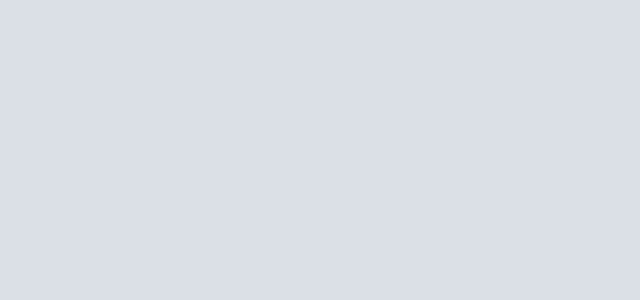
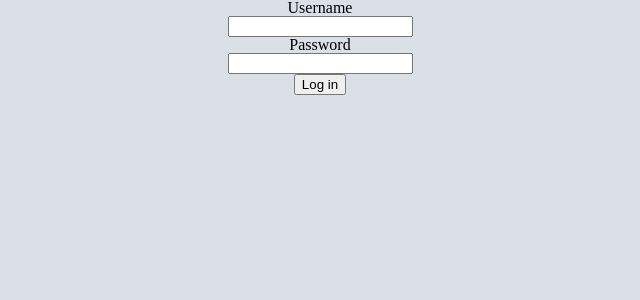
Before and after one commit to cembreyfarquhar/redditclone, a React (Create React App) app in the folder redditclone/: page /login in a window 1280 px wide. Shown: the top 300 px of the page, without its empty margins (320-960 px from the left). Built offline with nearby package versions, Linux system fonts and the light colour scheme.

Commit message:
Added login page and linked up axios to backend login function

```diff
--- a/redditclone/src/App.js
+++ b/redditclone/src/App.js
@@ -5,6 +5,7 @@ import axios from "axios";
 import HomePageLoggedOut from "./pages/HomePageLoggedOut";
 import HomePageLoggedIn from "./pages/HomePaggedLoggedIn";
 import SignUp from "./pages/SignUp";
+import Login from "./pages/Login";
 
 class App extends Component {
   constructor() {
@@ -35,6 +36,20 @@ class App extends Component {
     });
     this.props.history.push("/");
     setTimeout(() => this.getUserData(), 2000);
+  };
+  login = (ev, req, res) => {
+    ev.preventDefault();
+    axios
+      .post("http://localhost:3300/api/login", {
+        username: this.state.usernameText,
+        password: this.state.passwordText
+      })
+      .then(res => {
+        console.log(res.data);
+      })
+      .catch(err => {
+        console.log(err);
+      });
   };
   changeHandler = ev => {
     this.setState({
@@ -97,6 +112,20 @@ class App extends Component {
               />
             )}
           />
+          <Route
+            to
+            exact
+            path="/login"
+            render={props => (
+              <Login
+                {...props}
+                login={this.login}
+                changeHandler={this.changeHandler}
+                usernameText={this.usernameText}
+                passwordText={this.passwordText}
+              />
+            )}
+          />
         </div>
       );
     }
--- a/redditclone/src/components/NavBar/NavBarLoggedOut.js
+++ b/redditclone/src/components/NavBar/NavBarLoggedOut.js
@@ -3,6 +3,7 @@ import "./navBar.css";
 import SearchBar from "./SearchBar";
 import SearchIcons from "./SearchIcons";
 import SignUpButton from "./SignUpButton";
+import SignInButton from "./SignInButton";
 
 class NavBarLoggedOut extends React.Component {
   constructor() {
@@ -21,6 +22,7 @@ class NavBarLoggedOut extends React.Component {
         <SearchBar />
         <SearchIcons />
         <SignUpButton signUp={this.props.signUpButton} />
+        <SignInButton signIn={this.props.signInButton} />
       </header>
     );
   }
--- /dev/null
+++ b/redditclone/src/components/NavBar/SignInButton.js
@@ -0,0 +1,25 @@
+import React from "react";
+import "./navBar.css";
+
+class SignInButton extends React.Component {
+  constructor() {
+    super();
+    this.state = {};
+  }
+  render() {
+    return (
+      <div className="signInButtonDiv">
+        <button
+          onClick={ev => {
+            this.props.signIn(ev);
+          }}
+          className="signInButton"
+        >
+          Sign In
+        </button>
+      </div>
+    );
+  }
+}
+
+export default SignInButton;
--- a/redditclone/src/components/NavBar/navBar.css
+++ b/redditclone/src/components/NavBar/navBar.css
@@ -118,16 +118,19 @@ table {
     line-height: 16px;
 }
 
-.signUpButtonDiv {
+.signUpButtonDiv, .signInButtonDiv {
     display: flex;
     align-items: center;
+    margin: 0 25px;
+    cursor: pointer;
 }
 
-.signUpButton {
+.signUpButton, .signInButton {
     width: 150px;
     height: 50px;
     background: blue;
     border: 3px solid black;
     border-radius: 5px;
     font-size: 24px;
+    cursor: pointer;
 }
--- a/redditclone/src/pages/HomePageLoggedOut.js
+++ b/redditclone/src/pages/HomePageLoggedOut.js
@@ -1,5 +1,5 @@
 import React from "react";
-import axios from "axios";
+// import axios from "axios";
 import PostCardContainer from "../components/PostCard/PostCardContainer";
 import NavBarLoggedOut from "../components/NavBar/NavBarLoggedOut.js";
 
@@ -15,6 +15,10 @@ class HomePageLoggedOut extends React.Component {
     ev.preventDefault();
     this.props.history.push("/signup");
   };
+  signInButton = ev => {
+    ev.preventDefault();
+    this.props.history.push("/login")
+  }
   changeHandler = ev => {
     this.setState({
       [ev.target.name]: ev.target.value
@@ -30,6 +34,7 @@ class HomePageLoggedOut extends React.Component {
               username={this.state.usernameText}
               password={this.state.passwordText}
               signUp={this.signUp}
+              signInButton={this.signInButton}
             />
           </div>
         </header>
--- /dev/null
+++ b/redditclone/src/pages/Login.js
@@ -0,0 +1,40 @@
+import React from "react";
+
+class Login extends React.Component {
+  constructor() {
+    super();
+    this.state = {};
+  }
+  render() {
+    return (
+      <div className="signUpPage">
+        <form className="signUpForm">
+          <h2>Username</h2>
+          <input
+            onChange={this.props.changeHandler}
+            type="text"
+            name="usernameText"
+            value={this.props.usernameText}
+          />
+          <h2>Password</h2>
+          <input
+            onChange={this.props.changeHandler}
+            type="text"
+            name="passwordText"
+            value={this.props.passwordText}
+          />
+          <br />
+          <button
+            onClick={ev => this.props.login(ev)}
+            type="Submit"
+            name="submit"
+          >
+            Log in
+          </button>
+        </form>
+      </div>
+    );
+  }
+}
+
+export default Login;
```
